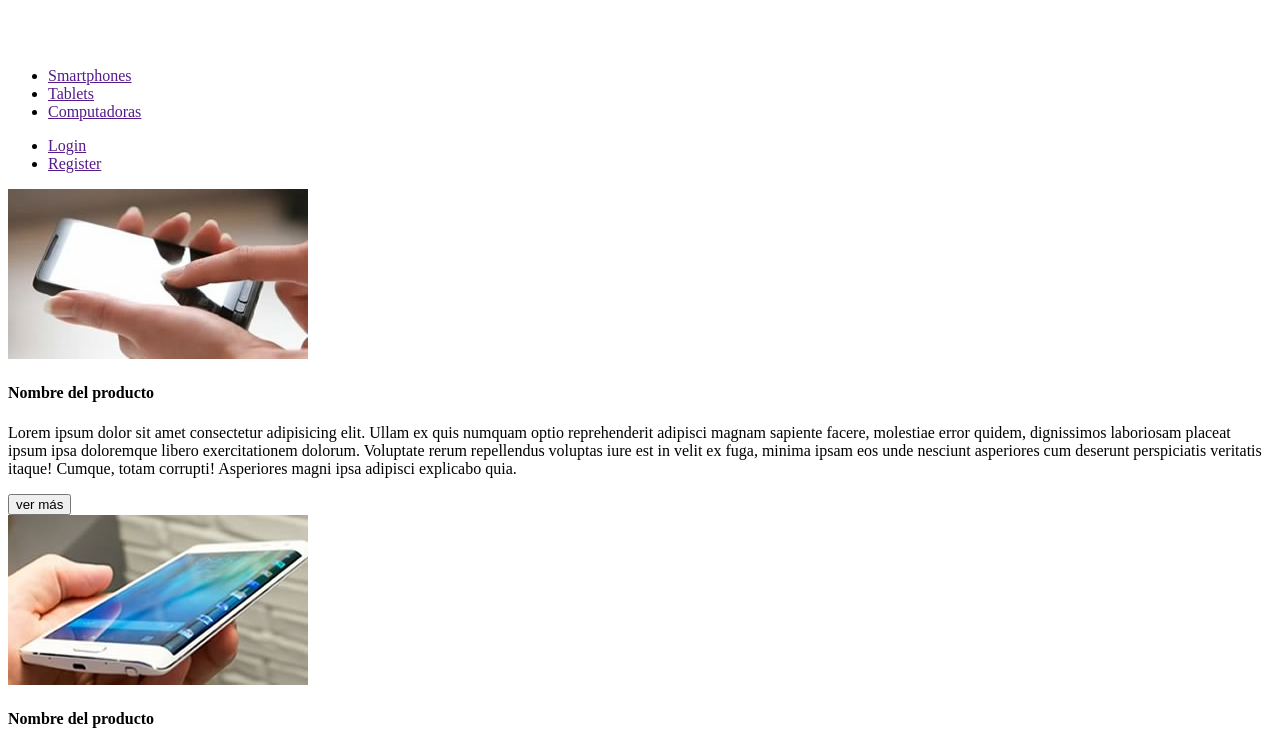
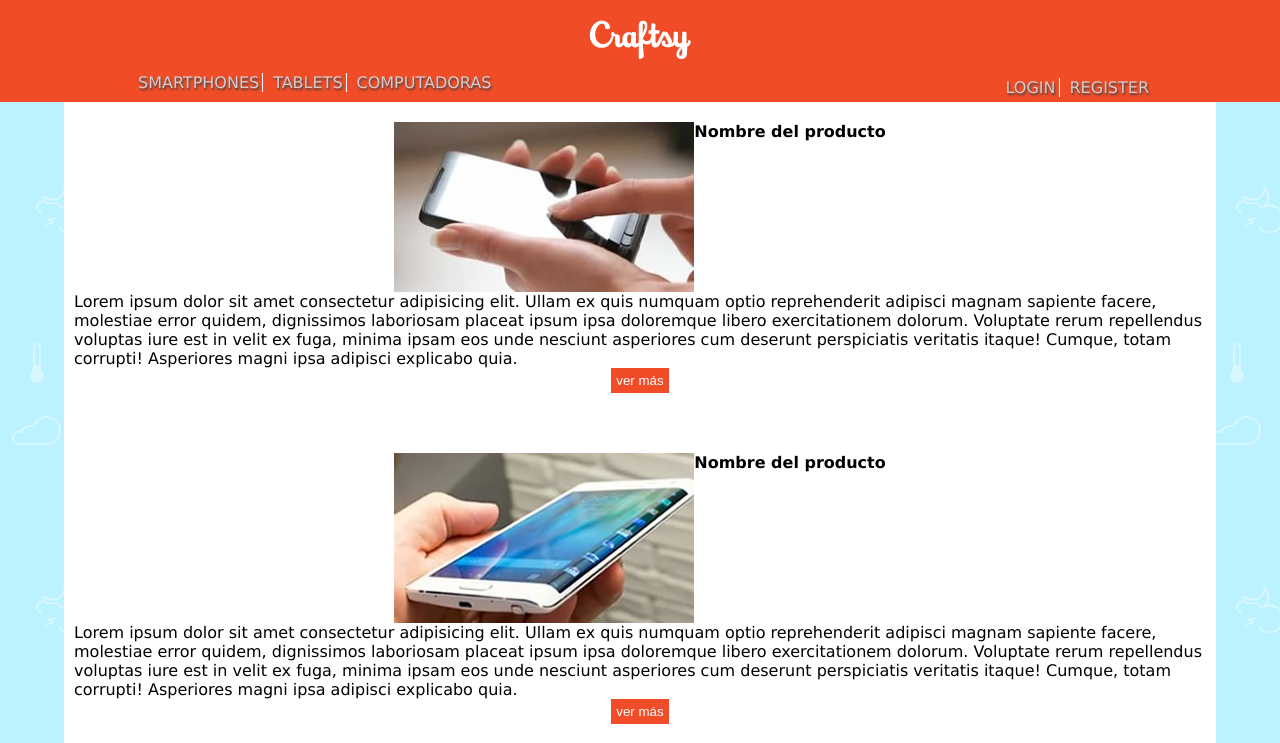
Before and after one commit to Yamila-Vecces/crafsty, a website: page views/home.html in a window 1280 px wide. Shown: the top 743 px of the page. Drawn offline with Linux system fonts and the light colour scheme.

Commit message:
Mobile terminado

```diff
--- /dev/null
+++ b/public/css/general.css
@@ -0,0 +1,19 @@
+*{
+    box-sizing: border-box;
+    margin: 0;
+    padding: 0;
+}
+a{
+    text-decoration: none;
+}
+li{
+    list-style: none;
+}
+body{
+    font-family: Verdana, Geneva, Tahoma, sans-serif;
+    background-image: url('/images/bg-2.png');
+}
+:root{
+    --color-header: #EF4c27;
+
+}
--- /dev/null
+++ b/public/css/header.css
@@ -0,0 +1,64 @@
+header{
+    background-color: var(--color-header);
+    padding-top: 10px;
+    display: flex;
+    flex-direction: column;
+}
+header .logo{
+    margin-bottom: 10px;
+    padding-top: 10px;
+}
+nav{
+    display: flex;
+    flex-direction: column;
+
+}
+nav .menu{
+    margin-bottom: 10px;
+}
+nav ul li a{
+    color: rgb(211, 204, 204);
+    text-shadow: 1px 2px 2px #474747;
+    text-transform: uppercase;
+}
+
+@media (min-width: 758px) {
+    header{
+      flex-direction: row;
+      flex-wrap: wrap;
+      /*justify-content: space-around;*/
+      align-items: center;
+    }
+    header nav{
+        display: flex;
+        flex-direction: row;
+        align-items: center;
+        justify-content: space-between;
+        width: 80%;
+        flex-wrap: wrap;
+    }
+    nav .menu{
+        margin: 0;
+    }
+    header  ul{
+        display: flex;
+        align-items: center;
+    }
+    header li{
+        margin-left: 10px;
+        padding-right: 3px;
+        border-right: solid 1px white;
+    }
+    header li:last-child{
+        border: none;
+    }
+}
+@media (min-width: 1024) {
+    header .logo{
+        width: 10%;
+        margin-right: 20px;
+    }
+    header nav{
+        width: 85%;
+    }
+}
--- /dev/null
+++ b/public/css/home.css
@@ -0,0 +1,76 @@
+.home main{
+    display: flex;
+    flex-wrap: wrap;
+    justify-content: space-around;
+}
+.home .products{
+    background-color: white;
+    width: 90%;
+    display: flex;
+    flex-wrap: wrap;
+    justify-content: center;
+    margin-bottom: 20px;
+}
+.home .products article{
+    background-color: white;
+    padding: 20px 10px;
+    width: 100%;
+    display: flex;
+    flex-wrap: wrap;
+    justify-content: center;
+    margin-bottom: 20px;
+}
+home .products article img{
+    margin-bottom: 10px;
+}
+home .products article p{
+    margin-top: 5px;
+    margin-bottom: 10px;
+}
+.home button{
+    border: none;
+    background-color: var(--color-header);
+    padding: 5px;
+    color: white;
+}
+.home aside{
+    width: 100%;
+    display: flex;
+    flex-wrap: wrap;
+}
+.home aside h2{
+    background-color: white;
+    columns: grey;
+    width: 100%;
+    margin-bottom: 10px;
+    padding: 10px;
+}
+.home aside section{
+    width: 100%;
+    margin-bottom: 20px;
+
+}
+.home aside article{
+    display: flex;
+    align-items: center;
+    justify-content: space-around;
+    background-color: white;
+    color: black;
+    width: 90%;
+    margin: 0 auto;
+    padding: 10px;
+    border: solid 1px gray;
+}
+.home aside img{
+    border: 1px solid gray;
+}
+.home aside .publicidad{
+    display: flex;
+    flex-direction: column;
+    align-items: center;
+}
+.home aside .publicidad img{
+    width: 90%;
+    margin-bottom: 10px;
+    align-items: center;
+}
--- /dev/null
+++ b/public/css/register.css
@@ -0,0 +1,22 @@
+header{
+    background-color: var(--color-header);
+    padding-top: 10px;
+    display: flex;
+    flex-direction: column;
+}
+header .logo{
+    margin-bottom: 10px;
+    padding-top: 10px;
+}
+nav{
+    display: flex;
+    flex-direction: column;
+
+}
+nav .menu{
+    margin-bottom: 10px;
+}
+nav ul li a{
+    color: rgb(211, 204, 204);
+    text-transform: uppercase;
+}
--- /dev/null
+++ b/public/css/styles.css
@@ -0,0 +1,5 @@
+@import url('./header.css');
+@import url('./home.css');
+@import url('./login.css');
+@import url('./register.css');
+@import url('./general.css');
--- a/views/home.html
+++ b/views/home.html
@@ -4,29 +4,30 @@
     <meta charset="UTF-8">
     <meta http-equiv="X-UA-Compatible" content="IE=edge">
     <meta name="viewport" content="width=device-width, initial-scale=1.0">
+    <link rel="stylesheet" href="/css/styles.css">
     <title>Document</title>
 </head>
-<body>
+<body class="home">
     <header>
-        <div>
+        <div class="logo">
             <a href="/">
             <img src="/images/logo.png" alt="logo">
             </a>
         </div>
         <nav>
-            <ul>
+            <ul class="menu">
                 <li><a href="">Smartphones</a></li>
                 <li><a href="">Tablets</a></li>
                 <li><a href="">Computadoras</a></li>
             </ul>
-            <ul>
+            <ul class="user">
                 <li><a href="">Login</a></li>
                 <li><a href="">Register</a></li>
             </ul>
         </nav>
     </header>
     <main>
-        <section>
+        <section class="products">
             <article>
                 <img src="/images/img-phone-01.jpg" alt="Phone 01">
                 <h4>Nombre del producto</h4>
@@ -78,7 +79,7 @@
         </section>
         <aside>
          <section>
-            <h3>Tutoriales</h3>
+            <h2>Tutoriales</h2>
             <article>
                 <img src="/images/aside-01.jpg" alt="Motherboard">
                 <p>Título del tutorial de reparación</p>
@@ -96,8 +97,8 @@
                 <p>Título del tutorial de reparación</p>
             </article>
         </section>
-        <section>
-            <h3>Publicidades</h3>
+        <section class="Publicidad">
+            <h2>Publicidades</h2>
             <img src="/images/publi1.jpg" alt="Publicidad">
             <img src="/images/publi2.jpg" alt="Publicidad">
         </section>
```
Also changed, not shown: public/css/login.css (added).
